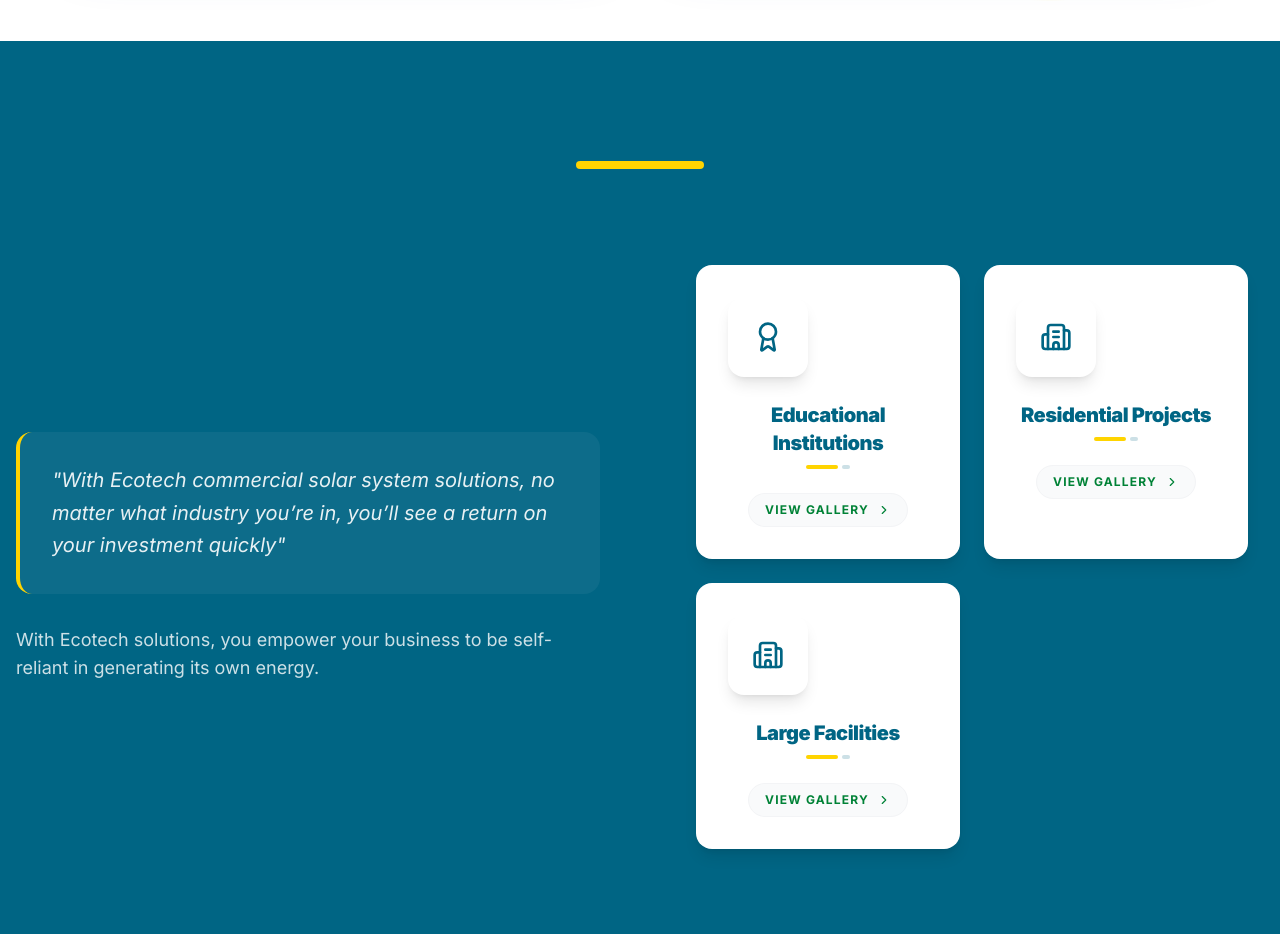
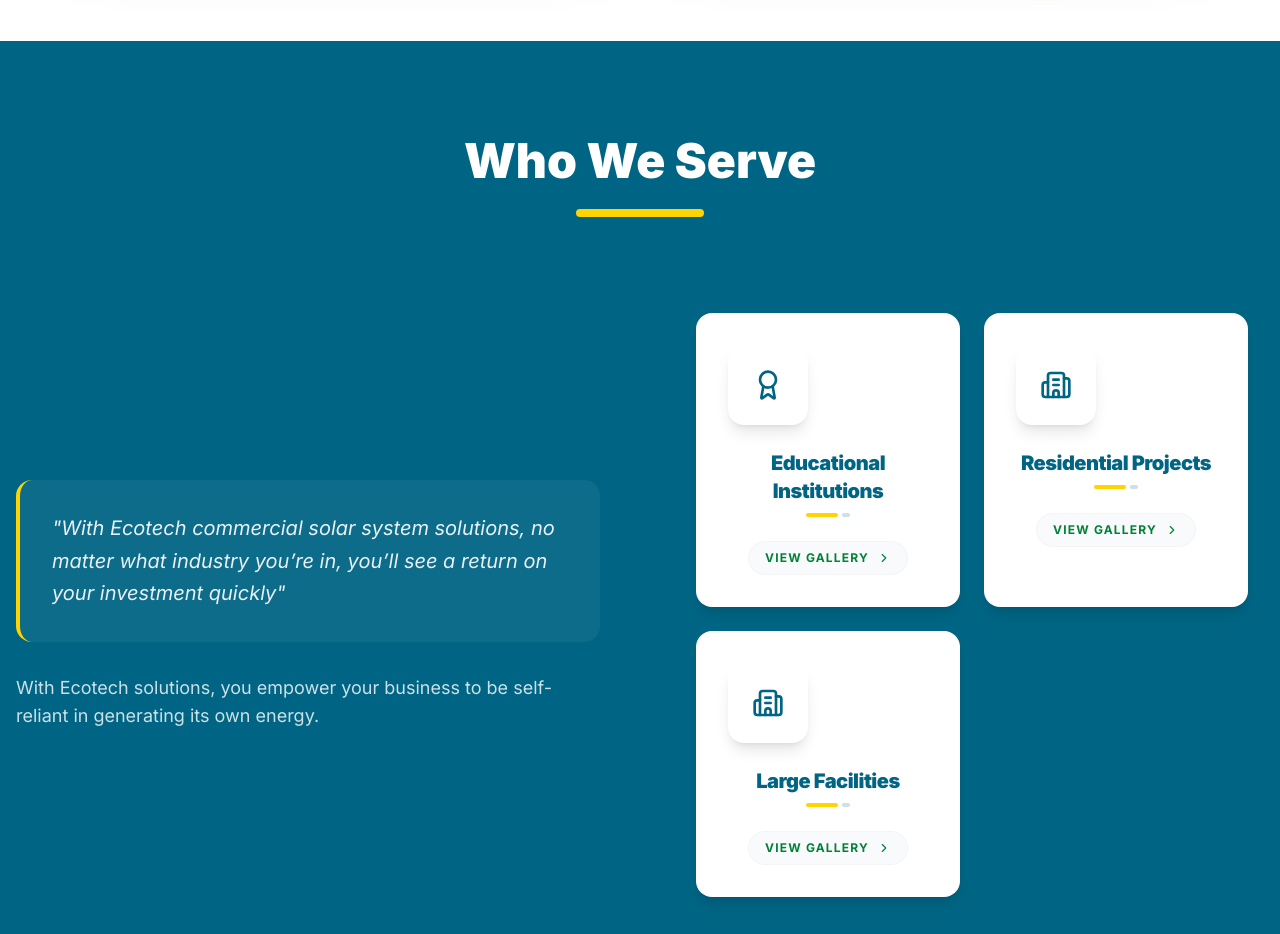
Before and after one commit to mohamedsedekmohamed/ECOTECH-, a React (Vite) app: page /about in a window 1280 px wide. Shown: the part 2460-3394 px from the top of the page. Built offline with nearby package versions, Linux system fonts and the light colour scheme.

Commit message:
add title in about page

```diff
--- a/src/pages/About.jsx
+++ b/src/pages/About.jsx
@@ -293,6 +293,8 @@
         <div className="container mx-auto px-4">
           <div className="text-center mb-20" data-aos="zoom-out">
             <h2 className="text-4xl md:text-5xl font-black mb-6">
+                {t("about.whoWeServe.title")}
+
             </h2>
             <div className="w-32 h-2 bg-secendcolor mx-auto rounded-full"></div>
           </div>
```
